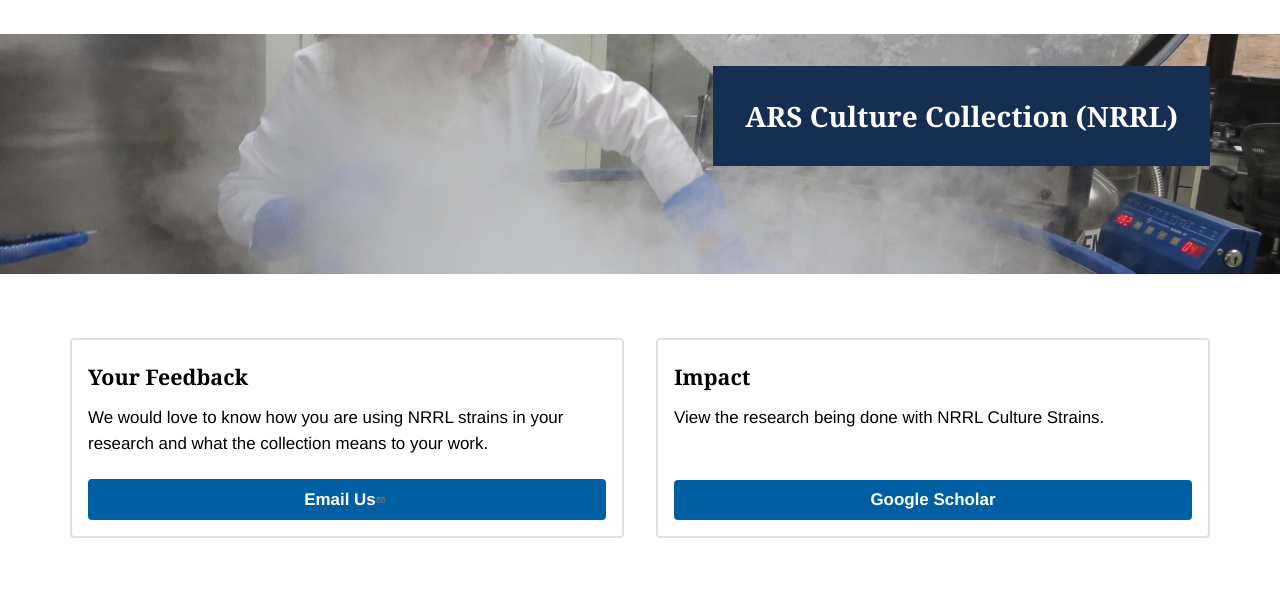
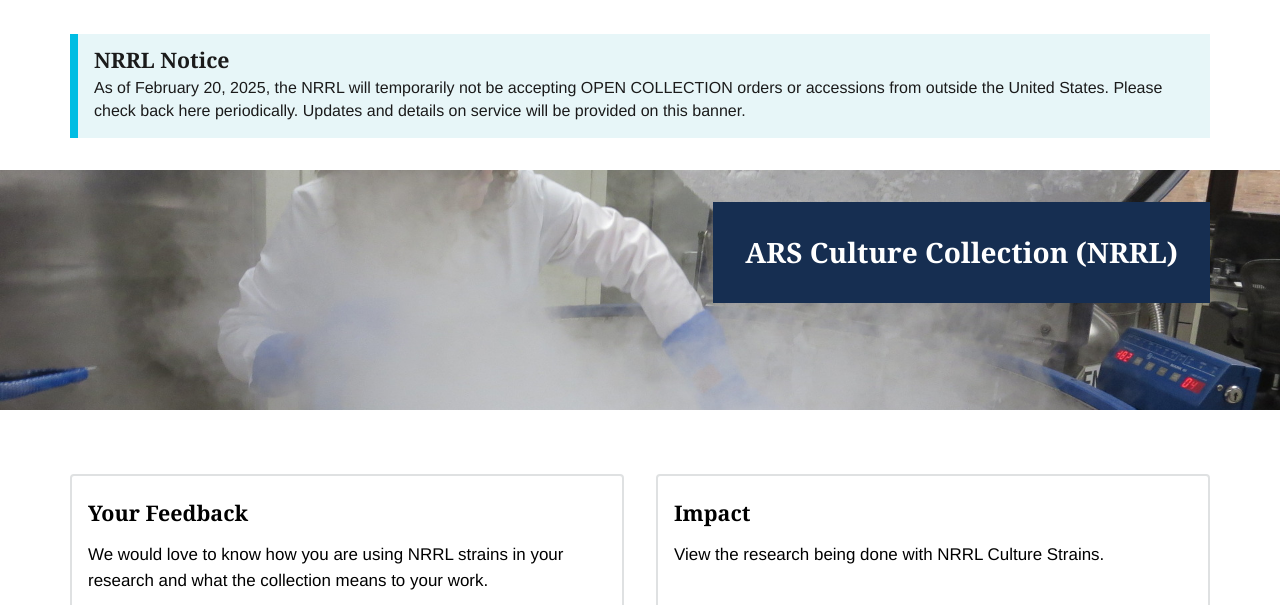
Before and after one commit to andorfc/NRRL, a plain HTML site: page about.html in a window 1280 px wide. Shown: the part 166-771 px from the top of the page. Drawn offline with Linux system fonts and the light colour scheme; no server answers; a web font is replaced by a local one.

Commit message:
Add Notice Banner

```diff
--- a/about.html
+++ b/about.html
@@ -182,6 +182,24 @@
 
     <div class="layout__container">
       <div  class="layout__region layout__region--content">
+
+
+                  <div class="region region-highlighted">
+              <section id="block-nrrl-subtheme-sitewidealert" class="block block-sitewide-alert-block clearfix">
+
+
+                <div data-sitewide-alert=""><div class="usa-alert usa-alert--info" data-uuid="d3e83353-4cb1-46fd-93ef-9597d0312c97">
+            <div class="usa-alert__body">
+                    <h2 class="usa-alert__heading">NRRL Notice</h2>
+                  <div class="usa-alert__text">
+                      <div class="field field--name-message field--type-text-long field--label-hidden field--item">As of February 20, 2025, the NRRL will temporarily not be accepting OPEN COLLECTION orders or accessions from outside the United States. Please check back here periodically. Updates and details on service will be provided on this banner. </div>
+                </div>  </div>
+            </div></div>
+            </section>
+
+          <div data-drupal-messages-fallback="" class="hidden"></div>
+
+            </div>
 
 
 <section class="block block-layout-builder block-inline-blockhero hero clearfix" style="min-height: 240px;">
```
Also changed, not shown: faq.html (+16 -0 lines), media-formulas.html (+20 -0 lines).
